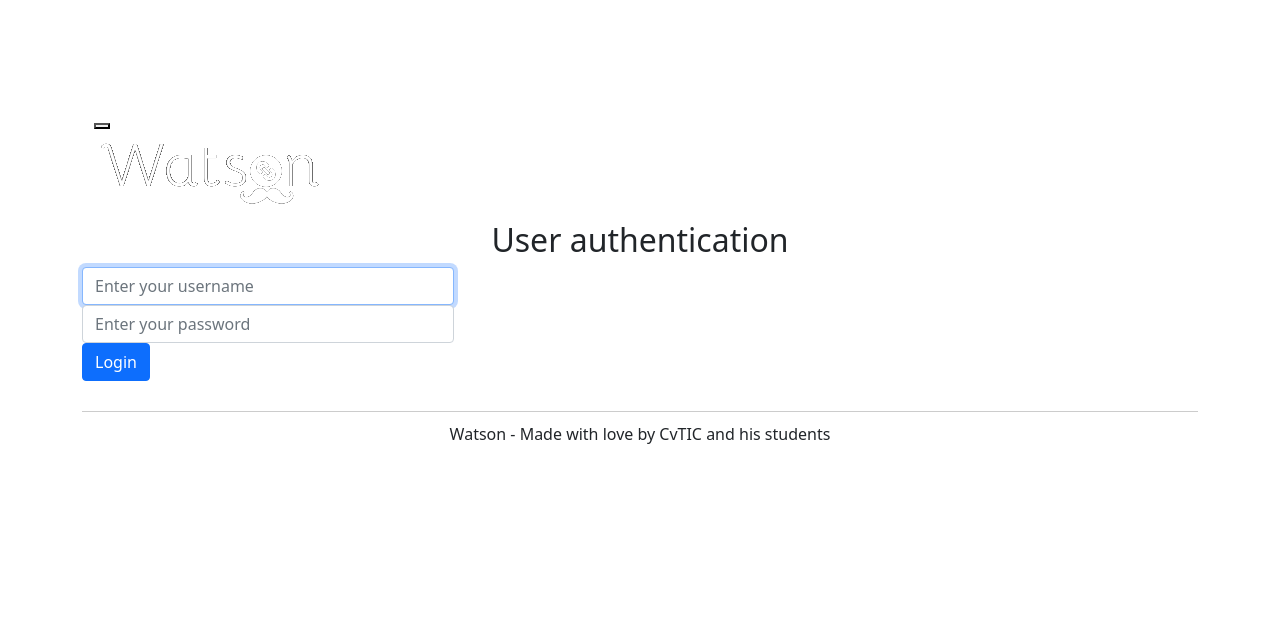
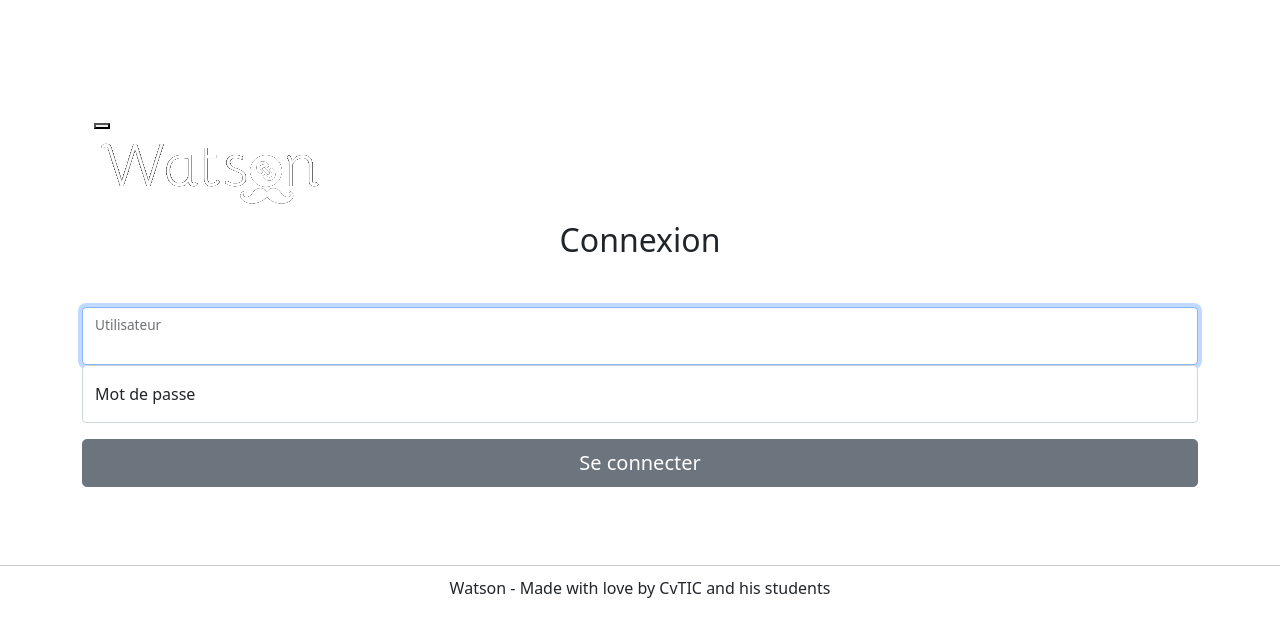
Before and after one commit to MartialEscudero/UE3DW18-Groupe3-S4, a PHP site: template views/login.html.twig in a window 1280 px wide. Shown: the top 637 px of the page. Run offline with PHP 8.4, Linux system fonts and the light colour scheme; the template is opened without the code that fills it, so the values that code supplies are empty; some libraries are stand-ins or nearby versions.

Commit message:
new style login page

```diff
--- a/views/login.html.twig
+++ b/views/login.html.twig
@@ -1,31 +1,29 @@
 {% extends 'layout.html.twig' %}
 
-{% block title %}User authentication{% endblock %}
+{% block title %}Connexion{% endblock %}
 
 {% block content %}
 <h2 class="text-center">{{ block('title') }}</h2>
-{% if error %}
-<div class="alert alert-danger">
-    <strong>Login failed!</strong> {{ error }}
+<div class="mt-5">
+    <div class="form-signin">
+        <form role="form" action="{{ path('login_check') }}" method="post">
+            <div class="form-floating">
+                <input type="text" name="_username" value="{{ last_username }}" class="form-control" placeholder="Enter your username" required autofocus>
+                <label for="floatingInput">Utilisateur</label>
+            </div>
+            <div class="form-floating">
+                <input type="password" name="_password" class="form-control" placeholder="Enter your password" required>
+                <label for="floatingPassword">Mot de passe</label>
+            </div>
+            <button type="submit" class="w-100 btn btn-lg btn-secondary mt-3 mb-5"> Se connecter</button>
+            </div>
+        </form>
+        {% if error %}
+        <div class="alert alert-danger mt-5">
+            <strong>Échec de la connexion ! </strong> {{ error }}
+        </div>
+        {% endif %}
+    </div>
 </div>
-{% endif %}
-<div class="well">
-    <form class="form-signin form-horizontal" role="form" action="{{ path('login_check') }}" method="post">
-        <div class="form-group">
-            <div class="col-sm-6 col-sm-offset-3 col-md-4 col-md-offset-4">
-            <input type="text" name="_username" value="{{ last_username }}" class="form-control" placeholder="Enter your username" required autofocus>
-            </div>
-        </div>
-        <div class="form-group">
-            <div class="col-sm-6 col-sm-offset-3 col-md-4 col-md-offset-4">
-                <input type="password" name="_password" class="form-control" placeholder="Enter your password" required>
-            </div>
-        </div>
-        <div class="form-group">
-            <div class="col-sm-6 col-sm-offset-3 col-md-4 col-md-offset-4">
-                <button type="submit" class="btn btn-default btn-primary"><span class="glyphicon glyphicon-log-in"></span> Login</button>
-            </div>
-        </div>
-    </form>
-</div>
+<!-- Bootstrap template https://getbootstrap.com/docs/5.0/examples/sign-in/ -->
 {% endblock %}
```
